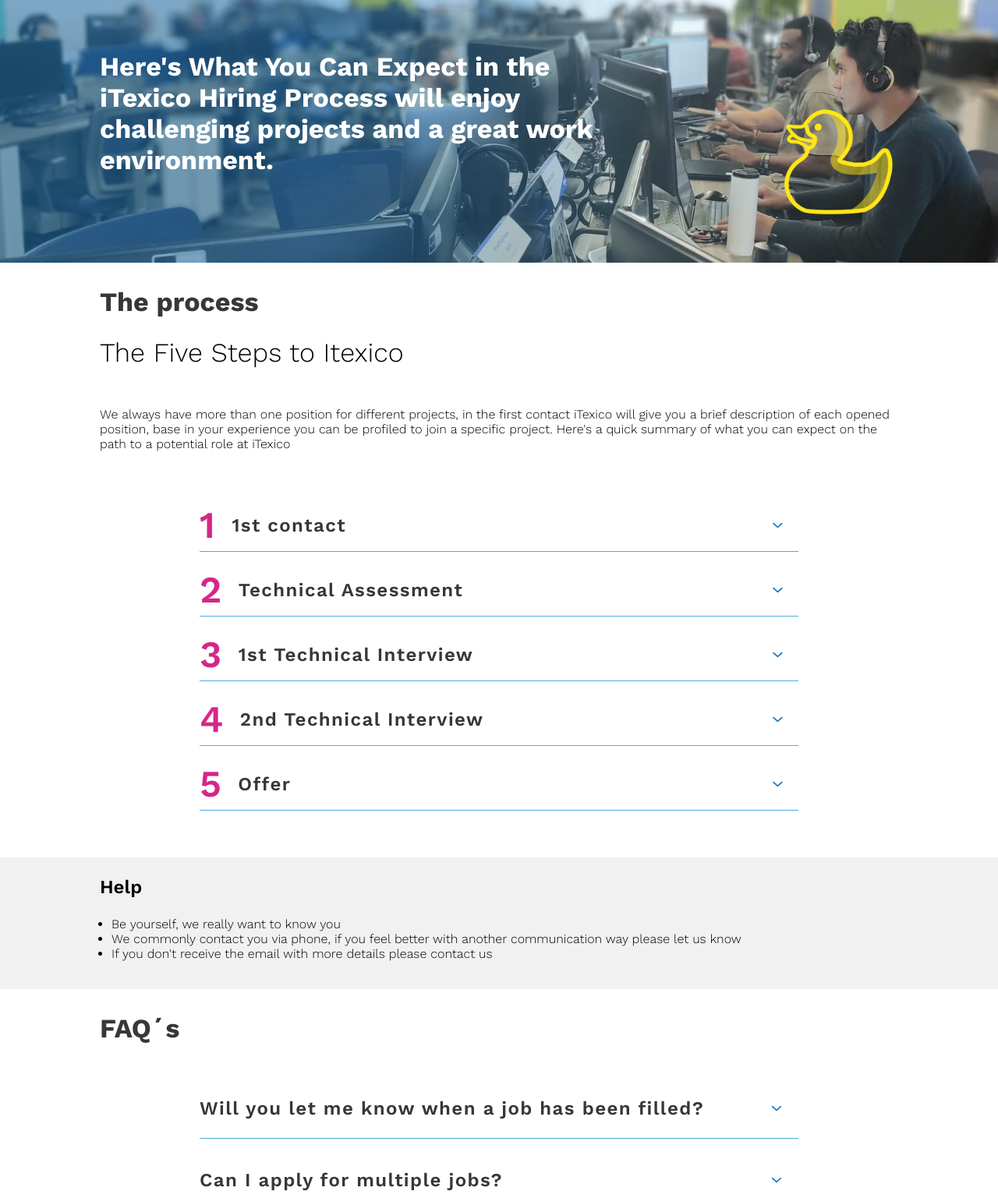
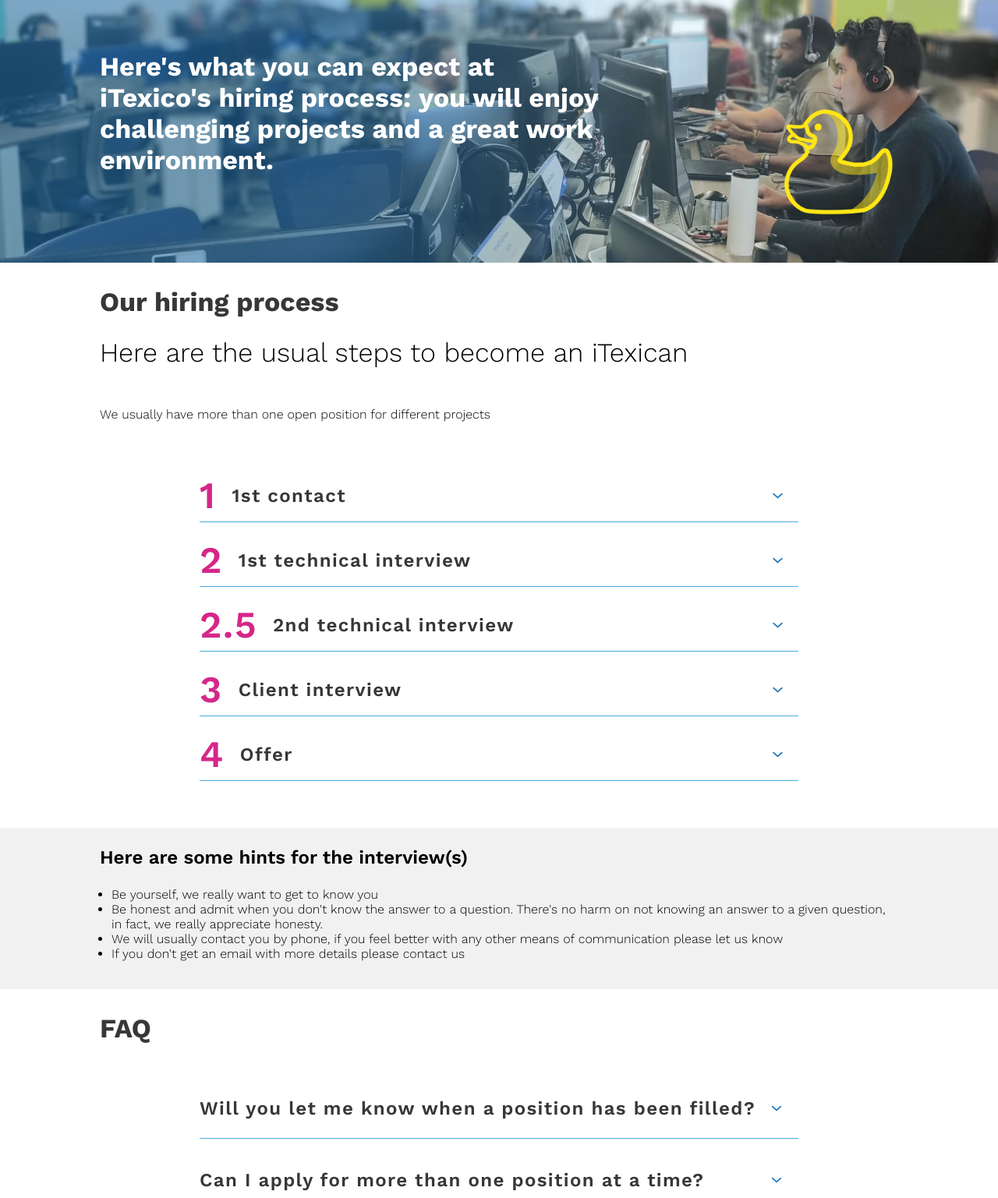
Before and after one commit to Alejandra-cano/iTexico-Jobs, a plain HTML site: page hire.html in a window 1280 px wide. Shown: the part 83-1620 px from the top of the page at 78% size. Drawn offline with nearby package versions, Linux system fonts and the light colour scheme.

Commit message:
Grammar
Grammar and changes in texts

```diff
--- a/hire.html
+++ b/hire.html
@@ -39,7 +39,7 @@
         <!-- Header -->
         <header>
             <div class="main-header">
-                <h4>Here's What You Can Expect in the iTexico Hiring Process will enjoy challenging projects and a great work environment.</h4>
+                <h4>Here's what you can expect at iTexico's hiring process: you will enjoy challenging projects and a great work environment.</h4>
                 <img class="duck2" src="jpg/itexico-duck.png" alt="">
             </div>
             <img class="duck" src="jpg/itexico-duck.png" alt="">
@@ -48,10 +48,12 @@
         <section class="acordion">
             <div class="flex">
                 <div class="title">
-                    <p>The process</p>
+                    <p>Our hiring process</p>
                 </div>
-                <p class="title-acord">The Five Steps to Itexico</p>
-                <p class="body2">We always have more than one position for different projects, in the first contact iTexico will give you a brief description of each opened position, base in your experience you can be profiled to join a specific project. Here's a quick summary of what you can expect on the path to a potential role at iTexico</p>
+                <p class="title-acord">Here are the usual steps to become an iTexican</p>
+                <p class="body2">We usually have more than one open position for different projects</p>
+				<!-- <p class="body2">Depending on the position you apply for, there can be more steps involved in the process</p> -->
+				<!-- <p>in the first contact iTexico will give you a brief description of each opened position, base in your experience you can be profiled to join a specific project. Here's a quick summary of what you can expect on the path to a potential role at iTexico</p> -->
             </div>
             <div class="acordion-body">
                 <div class="acordion-pt">
@@ -59,6 +61,20 @@
                         <div class="flex">
                         <p class="step">1</p>
                         <p class="txt">1st contact</p>
+                        </div>
+                        <img class="chevron" src="/SVG/chevron-down.svg" alt="">
+                    </a>
+                    <div class="panel">
+                        <p class="body2">In this step, you get to talk with iTexico's Talent Acquisition department, you'll have a brief conversation about your experience, what you expect from iTexico and what we expect from you as well.</p>
+                        <p class="body2">Both, you and iTexico, will have a call to coordinate any further steps, explain the open position, pose any important questions so that iTexico gets to know your interests and the possibility to land the job.</p>
+                    </div>
+                    <div class="line"></div>
+                </div>
+                <div class="acordion-pt">
+                    <a class="acordion-btn">
+                        <div class="flex">
+                            <p class="step">2</p>
+                            <p class="txt">1st technical interview</p>
                         </div>
                         <img class="chevron" src="/SVG/chevron-down.svg" alt="">
                     </a>
@@ -71,8 +87,8 @@
                 <div class="acordion-pt">
                     <a class="acordion-btn">
                         <div class="flex">
-                            <p class="step">2</p>
-                            <p class="txt">Technical Assessment</p>
+                            <p class="step">2.5</p>
+                            <p class="txt">2nd technical interview</p>
                         </div>
                         <img class="chevron" src="/SVG/chevron-down.svg" alt="">
                     </a>
@@ -86,7 +102,7 @@
                     <a class="acordion-btn">
                         <div class="flex">
                             <p class="step">3</p>
-                            <p class="txt">1st Technical Interview</p>
+                            <p class="txt">Client interview</p>
                         </div>
                         <img class="chevron" src="/SVG/chevron-down.svg" alt="">
                     </a>
@@ -100,20 +116,6 @@
                     <a class="acordion-btn">
                         <div class="flex">
                             <p class="step">4</p>
-                            <p class="txt">2nd Technical Interview</p>
-                        </div>
-                        <img class="chevron" src="/SVG/chevron-down.svg" alt="">
-                    </a>
-                    <div class="panel">
-                        <p class="body2">In this step you can talk with iTexico Talent Acquisition department, you'll have a brief conversation about your experience and what you expect from itexico and what we expect from you as well.</p>
-                        <p class="body2">You and iTexico will have a call to coordinate further steps, explain the open position, ask and answer important question in order to know your interests and the possibility to work in iTexico.</p>
-                    </div>
-                    <div class="line"></div>
-                </div>
-                <div class="acordion-pt">
-                    <a class="acordion-btn">
-                        <div class="flex">
-                            <p class="step">5</p>
                             <p class="txt">Offer</p>
                         </div>
                         <img class="chevron" src="/SVG/chevron-down.svg" alt="">
@@ -128,24 +130,25 @@
         </section>
         <section class="help">
             <div>
-                    <h3>Help</h3>
+                    <h3>Here are some hints for the interview(s)</h3>
                 <ul>
-                    <li class="body2">Be yourself, we really want to know you</li>
-                    <li class="body2">We commonly contact you via phone, if you feel better with another communication way please let us know</li>
-                    <li class="body2"> If you don't receive the email with more details please contact us</li>
+                    <li class="body2">Be yourself, we really want to get to know you</li>
+					<li class="body2">Be honest and admit when you don't know the answer to a question. There's no harm on not knowing an answer to a given question, in fact, we really appreciate honesty.</li>
+                    <li class="body2">We will usually contact you by phone, if you feel better with any other means of communication please let us know</li>
+                    <li class="body2">If you don't get an email with more details please contact us</li>
                 </ul>
             </div>
         </section>
         <section class="acordion">
             <div class="flex">
                 <div class="title">
-                    <p>FAQ´s</p>
+                    <p>FAQ</p>
                 </div>
             </div>
             <div class="acordion-body">
                 <div class="acordion-pt">
                     <a class="acordion-btn">
-                        <p class="txt">Will you let me know when a job has been filled?</p>
+                        <p class="txt">Will you let me know when a position has been filled?</p>
                         <img class="chevron" src="/SVG/chevron-down.svg" alt="">
                     </a>
                     <div class="panel">
@@ -155,7 +158,7 @@
                 </div>
                 <div class="acordion-pt">
                     <a class="acordion-btn">
-                        <p class="txt">Can I apply for multiple jobs?</p>
+                        <p class="txt">Can I apply for more than one position at a time?</p>
                         <img class="chevron" src="/SVG/chevron-down.svg" alt="">
                     </a>
                     <div class="panel">
@@ -165,7 +168,7 @@
                 </div>
                 <div class="acordion-pt">
                     <a class="acordion-btn">
-                        <p class="txt">If I applied a few months ago and wasn’t selected. May I reapply?</p>
+                        <p class="txt">How long should I wait to apply for a position again if I didn't get selected the first time?</p>
                         <img class="chevron" src="/SVG/chevron-down.svg" alt="">
                     </a>
                     <div class="panel">
```
Also changed, not shown: index.html (+19 -19 lines), 1 other file.
